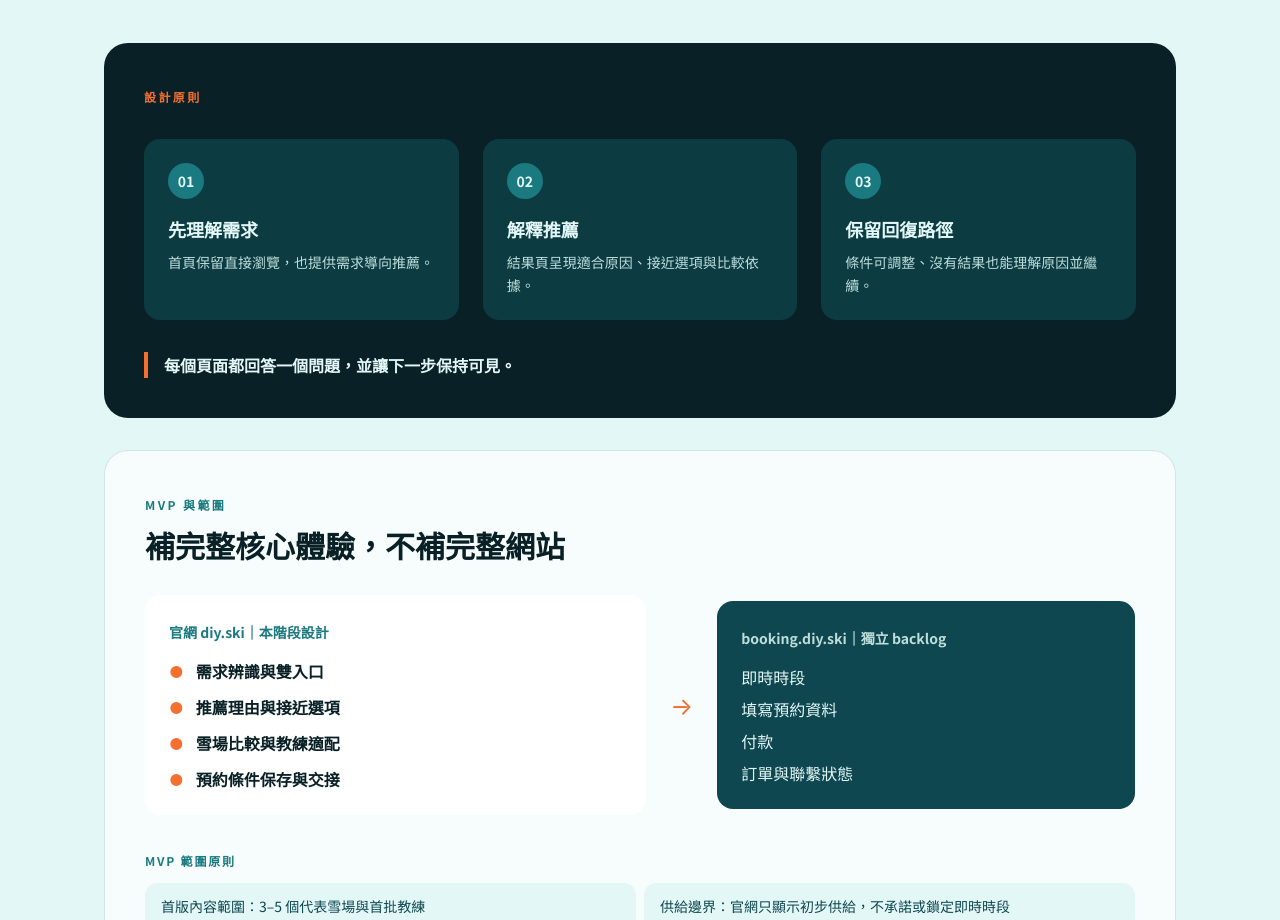
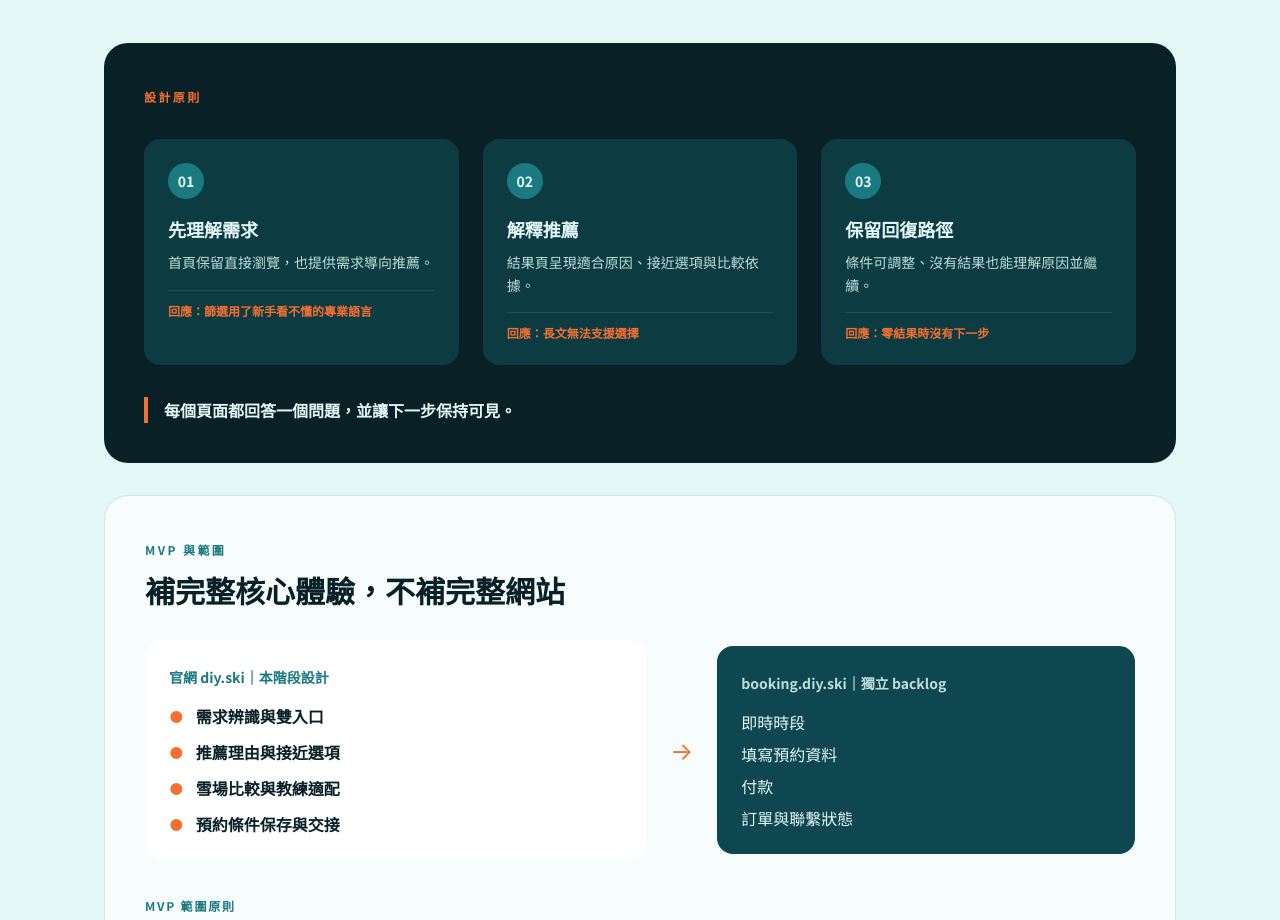
Before and after one commit to suzyoyo/skidiy-case-study, a React (Vite) app: page / in a window 1280 px wide. Shown: the part 11080-12000 px from the top of the page. Built offline with nearby package versions, Linux system fonts and the light colour scheme.

Commit message:
設計原則三張卡加上對應的研究發現

```diff
--- a/src/components/blocks.jsx
+++ b/src/components/blocks.jsx
@@ -729,6 +729,11 @@ function Principles({ block }) {
             </span>
             <h4 className="mt-4 text-lg font-bold">{p.title}</h4>
             <p className="mt-2 text-sm leading-relaxed text-sage">{p.desc}</p>
+            {p.answers && (
+              <p className="mt-4 border-t border-white/10 pt-3 text-xs font-bold text-accent">
+                {p.answers}
+              </p>
+            )}
           </li>
         ))}
       </ol>
--- a/src/data/content.js
+++ b/src/data/content.js
@@ -586,16 +586,19 @@ export const sections = [
             no: '01',
             title: '先理解需求',
             desc: '首頁保留直接瀏覽，也提供需求導向推薦。',
+            answers: '回應：篩選用了新手看不懂的專業語言',
           },
           {
             no: '02',
             title: '解釋推薦',
             desc: '結果頁呈現適合原因、接近選項與比較依據。',
+            answers: '回應：長文無法支援選擇',
           },
           {
             no: '03',
             title: '保留回復路徑',
             desc: '條件可調整、沒有結果也能理解原因並繼續。',
+            answers: '回應：零結果時沒有下一步',
           },
         ],
         conclusion: '每個頁面都回答一個問題，並讓下一步保持可見。',
```
